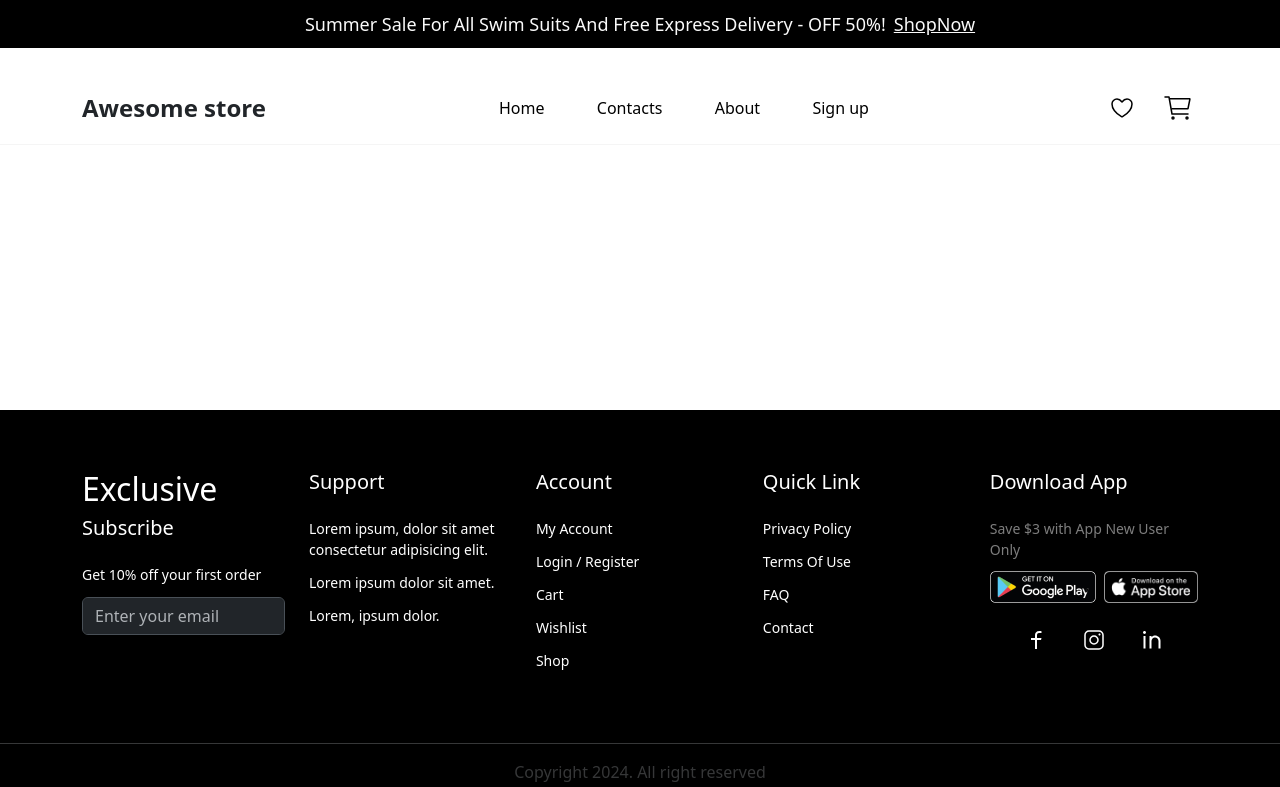
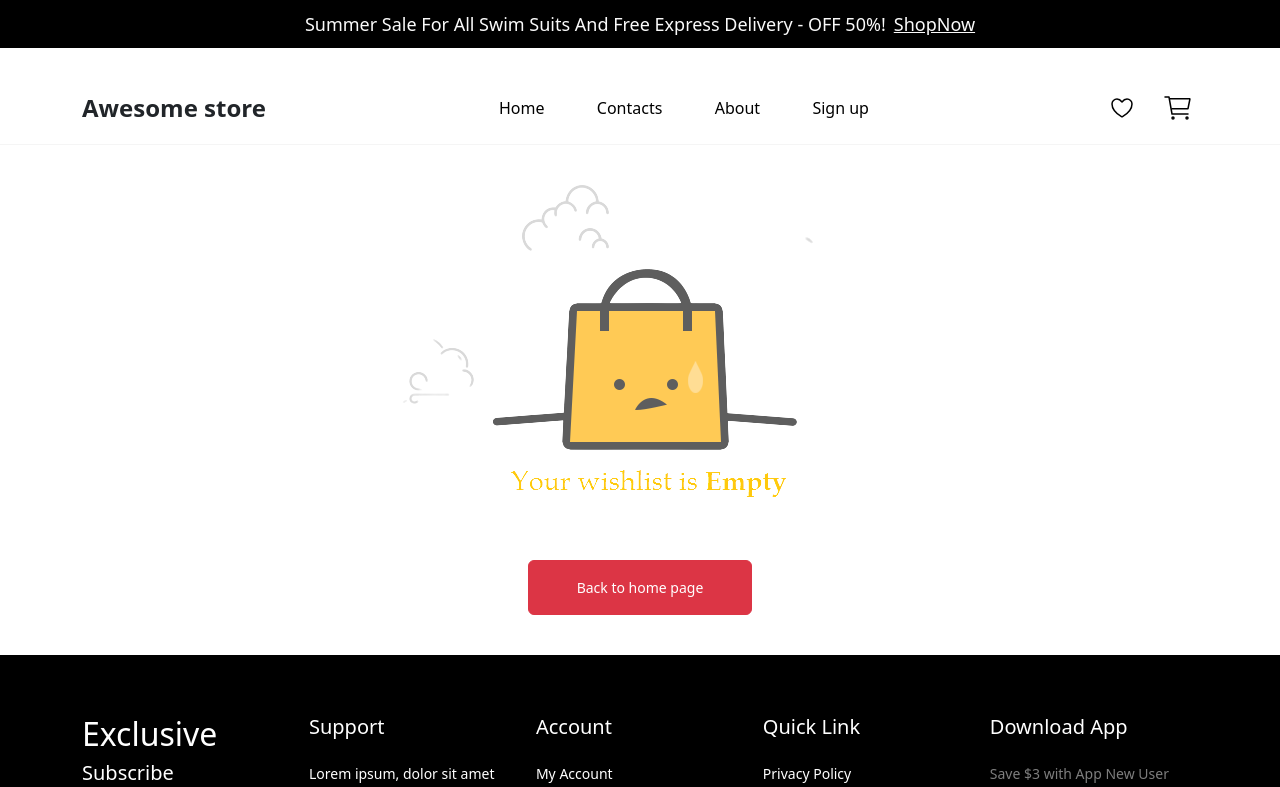
Before and after one commit to AKMav/aws-store, a React (Vite) app: page /wishlist in a window 1280 px wide. Shown: the top 787 px of the page. Built offline with nearby package versions, Linux system fonts and the light colour scheme.

Commit message:
feat: add empty-list for wishlist

```diff
--- /dev/null
+++ b/src/components/EmptyList/EmptyList.tsx
@@ -0,0 +1,21 @@
+import { BackHomeButton } from "@/components/UIKit";
+import "./style.scss";
+
+interface IProps {
+  imageSrc: string;
+  className?: string;
+}
+
+export const EmptyList = ({ imageSrc, className }: IProps) => {
+  return (
+    <div className={className ? `empty-list ${className}` : "empty-list"}>
+      <img
+        src={imageSrc}
+        draggable="false"
+        alt="empty list image"
+        className="empty-list__image"
+      />
+      <BackHomeButton />
+    </div>
+  );
+};
--- a/src/pages/BuyerCart/components/EmptyCart/style.scss
+++ b/src/components/EmptyList/style.scss
@@ -1,4 +1,4 @@
-.empty-cart {
+.empty-list {
   display: flex;
   flex-direction: column;
   align-items: center;
--- a/src/components/index.ts
+++ b/src/components/index.ts
@@ -1,3 +1,4 @@
 export { ProductCard } from "./ProductCard/ProductCard";
 export { ProductsList } from "./ProductsList/ProductsList";
 export { BenefitsList } from "./BenefitsList/BenefitsList";
+export { EmptyList } from "./EmptyList/EmptyList";
--- a/src/pages/BuyerCart/components/EmptyCart/EmptyCart.tsx
+++ b/src/pages/BuyerCart/components/EmptyCart/EmptyCart.tsx
@@ -1,17 +1,6 @@
 import EmptyCartImage from "@/assets/images/empty-card.png";
-import { BackHomeButton } from "@/components/UIKit";
-import "./style.scss";
+import { EmptyList } from "@/components";
 
 export const EmptyCart = () => {
-  return (
-    <div className="empty-cart">
-      <img
-        src={EmptyCartImage}
-        draggable="false"
-        alt="empty card image"
-        className="empty-cart__image"
-      />
-      <BackHomeButton />
-    </div>
-  );
+  return <EmptyList imageSrc={EmptyCartImage} />;
 };
--- a/src/pages/Wishlist/Wishlist.tsx
+++ b/src/pages/Wishlist/Wishlist.tsx
@@ -4,7 +4,7 @@ import { RootState } from "@/store";
 import { removeFromWishlist } from "@/store/wishlist";
 import { addProductToCart } from "@/store/buyerCart";
 import { IProductCard } from "@/types/products";
-import { WishProductList } from "./components/WishProductList/WishProductList";
+import { WishProductList, EmptyWishlist } from "./components";
 import "./style.scss";
 
 const Wishlist = () => {
@@ -22,11 +22,15 @@ const Wishlist = () => {
 
   return (
     <Container className="wishlist-page">
-      <WishProductList
-        removeFromWishlist={onlyRemoveFromWishlist}
-        addProductToBuyerCart={addToCart}
-        list={wishlist}
-      />
+      {wishlist.length ? (
+        <WishProductList
+          removeFromWishlist={onlyRemoveFromWishlist}
+          addProductToBuyerCart={addToCart}
+          list={wishlist}
+        />
+      ) : (
+        <EmptyWishlist />
+      )}
     </Container>
   );
 };
--- /dev/null
+++ b/src/pages/Wishlist/components/EmptyWishlist/EmptyWishlist.tsx
@@ -0,0 +1,7 @@
+import { EmptyList } from "@/components";
+import EmptyWishlistImage from "@/assets/images/empty-wishlist.png";
+import "./style.scss";
+
+export const EmptyWishlist = () => {
+  return <EmptyList className="empty-wishlist" imageSrc={EmptyWishlistImage} />;
+};
--- /dev/null
+++ b/src/pages/Wishlist/components/EmptyWishlist/style.scss
@@ -0,0 +1,5 @@
+.empty-wishlist {
+  .empty-list__image {
+    min-width: 495px;
+  }
+}
--- /dev/null
+++ b/src/pages/Wishlist/components/index.ts
@@ -0,0 +1,2 @@
+export { EmptyWishlist } from "./EmptyWishlist/EmptyWishlist";
+export { WishProductList } from "./WishProductList/WishProductList";
```
Also changed, not shown: src/assets/images/empty-wishlist.png (added).
